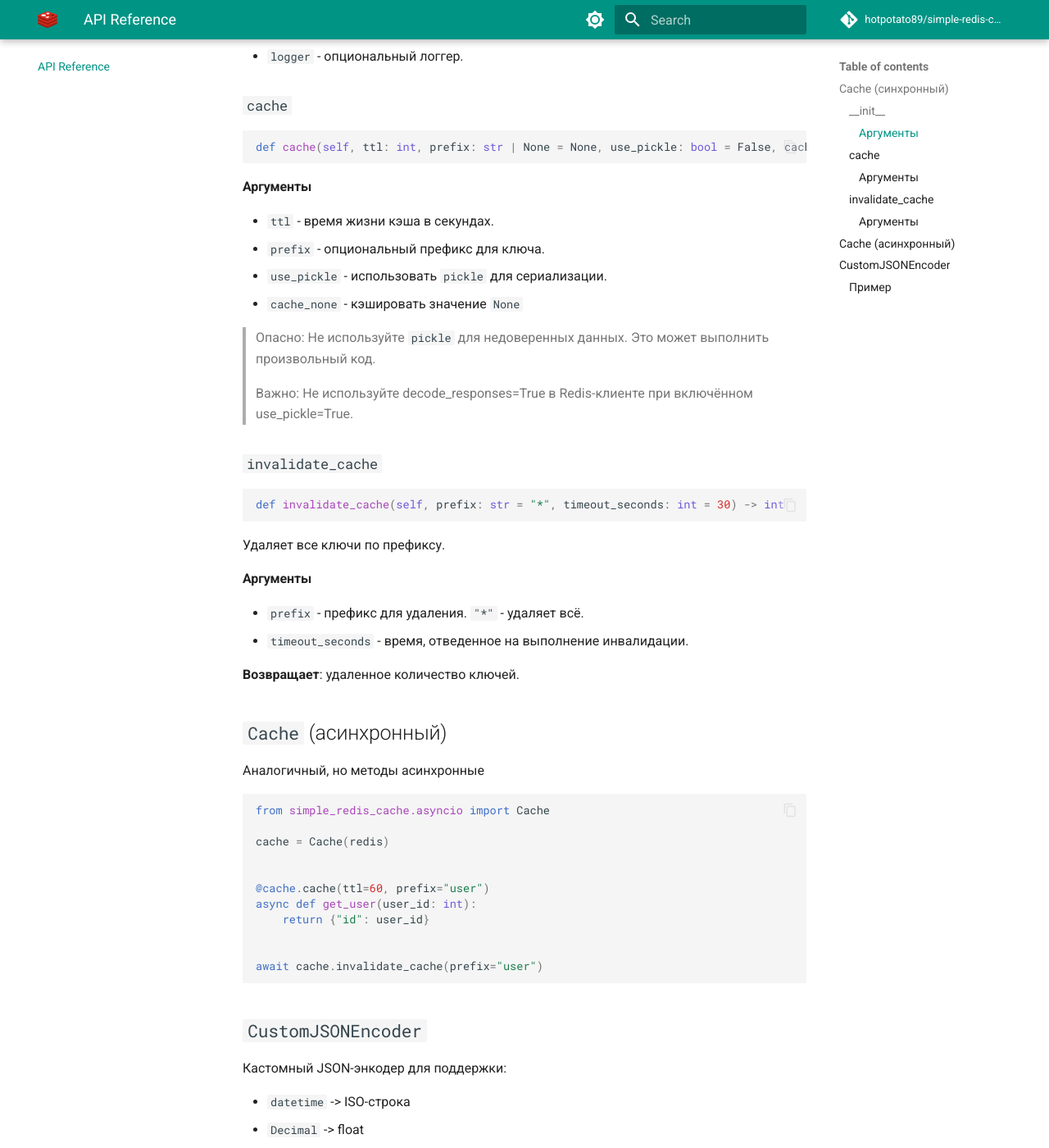
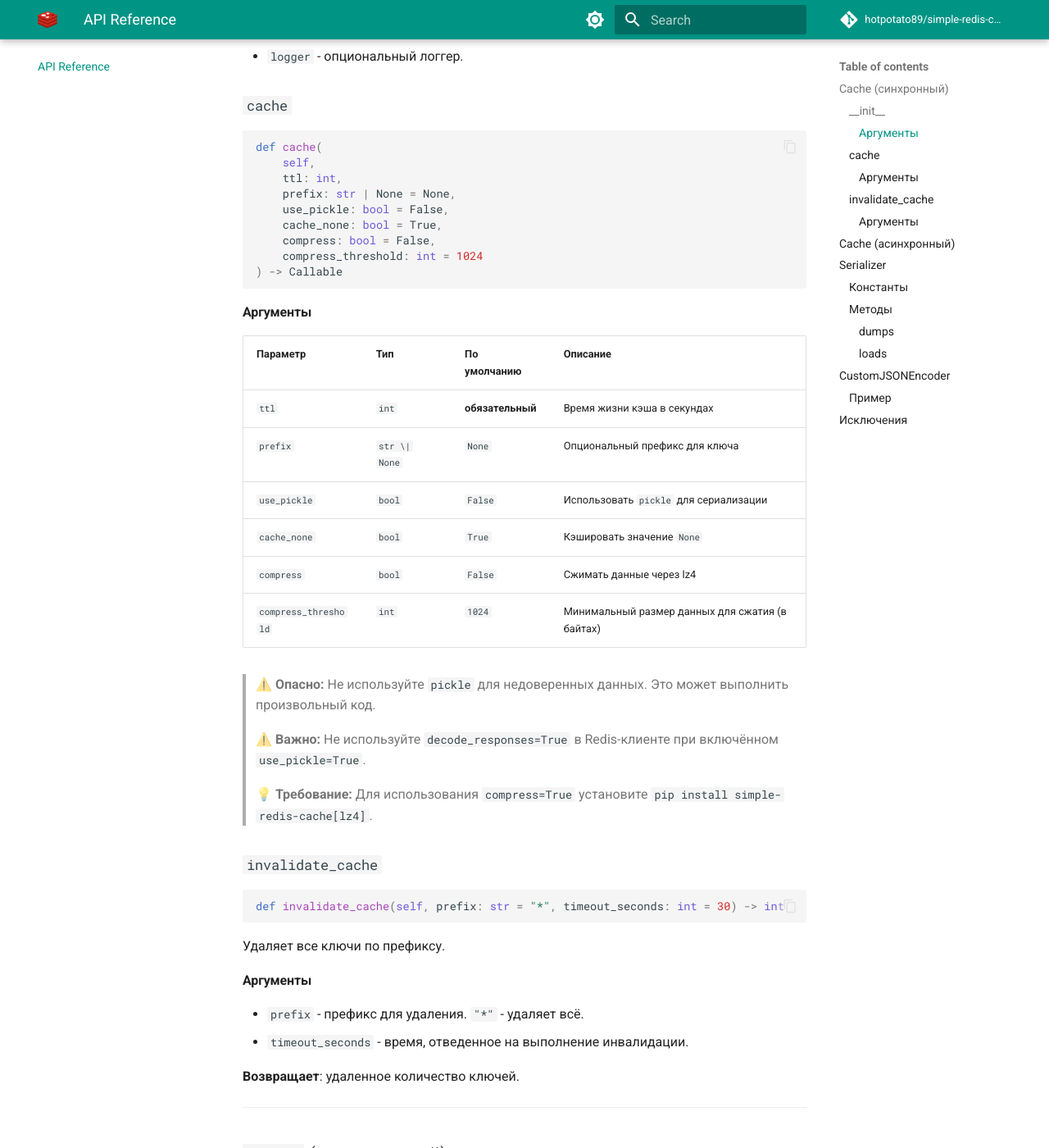
Before and after one commit to hotpotato89/simple-redis-cache, an MkDocs documentation site: the page built from docs/api.md, in a window 1280 px wide and 1400 px high, scrolled down 400 px. Shown: the whole window at 82% size. Built offline with MkDocs 1.6.1 and Material for MkDocs 9.7.7, drawn with Linux system fonts in a browser that asks for light colours; comment, search, counter and statistics services are not loaded; some of the changed text lies outside the part shown.

````diff
--- a/docs/api.md
+++ b/docs/api.md
@@ -15,19 +15,33 @@ def __init__(self, redis_client: Redis, logger: Logger | None = None) -> None
 ### `cache`
 
 ```python
-def cache(self, ttl: int, prefix: str | None = None, use_pickle: bool = False, cache_none: bool = True) -> Callable
+def cache(
+    self,
+    ttl: int,
+    prefix: str | None = None,
+    use_pickle: bool = False,
+    cache_none: bool = True,
+    compress: bool = False,
+    compress_threshold: int = 1024
+) -> Callable
 ```
 
 #### Аргументы
 
-* `ttl` - время жизни кэша в секундах.
-* `prefix` - опциональный префикс для ключа.
-* `use_pickle` - использовать `pickle` для сериализации.
-* `cache_none` - кэшировать значение `None`
+| Параметр | Тип | По умолчанию | Описание |
+|----------|-----|--------------|----------|
+| `ttl` | `int` | **обязательный** | Время жизни кэша в секундах |
+| `prefix` | `str \| None` | `None` | Опциональный префикс для ключа |
+| `use_pickle` | `bool` | `False` | Использовать `pickle` для сериализации |
+| `cache_none` | `bool` | `True` | Кэшировать значение `None` |
+| `compress` | `bool` | `False` | Сжимать данные через lz4 |
+| `compress_threshold` | `int` | `1024` | Минимальный размер данных для сжатия (в байтах) |
 
-> Опасно: Не используйте `pickle` для недоверенных данных. Это может выполнить произвольный код.
+> ⚠️ **Опасно:** Не используйте `pickle` для недоверенных данных. Это может выполнить произвольный код.
 
-> Важно: Не используйте decode_responses=True в Redis-клиенте при включённом use_pickle=True.
+> ⚠️ **Важно:** Не используйте `decode_responses=True` в Redis-клиенте при включённом `use_pickle=True`.
+
+> 💡 **Требование:** Для использования `compress=True` установите `pip install simple-redis-cache[lz4]`.
 
 ### `invalidate_cache`
 
@@ -53,7 +69,7 @@ from simple_redis_cache.asyncio import Cache
 cache = Cache(redis)
 
 
-@cache.cache(ttl=60, prefix="user")
+@cache.cache(ttl=60, prefix="user", compress=True)
 async def get_user(user_id: int):
     return {"id": user_id}
 
@@ -61,22 +77,84 @@ async def get_user(user_id: int):
 await cache.invalidate_cache(prefix="user")
 ```
 
+---
+
+## `Serializer`
+
+Отвечает за сериализацию/десериализацию данных.
+
+### Константы
+
+| Константа | Значение | Описание |
+|-----------|----------|----------|
+| `NULL_MARKER` | `b"__NULL__"` | Маркер для `None` |
+| `PICKLE_PREFIX` | `b"PICKLE:"` | Префикс для pickle-данных |
+| `LZ4_PREFIX` | `b"LZ4:"` | Префикс для сжатых данных |
+| `COMPRESS_THRESHOLD` | `1024` | Порог сжатия по умолчанию |
+
+### Методы
+
+#### `dumps`
+
+```python
+@classmethod
+def dumps(
+    cls,
+    value: Any,
+    use_pickle: bool = False,
+    compress: bool = False,
+    compress_threshold: int = 1024
+) -> bytes
+```
+
+Сериализует значение в байты.
+
+#### `loads`
+
+```python
+@classmethod
+def loads(cls, data: bytes) -> Any
+```
+
+Десериализует байты обратно в Python-объект.
+
+---
+
 ## `CustomJSONEncoder`
 
-Кастомный JSON-энкодер для поддержки:
+Кастомный JSON-энкодер для поддержки дополнительных типов:
 
-* `datetime` -> ISO-строка
-* `Decimal` -> float
-* `UUID` -> строка
-* `Pydantic-модели` -> `model_dump()`
+| Тип | Формат |
+|-----|--------|
+| `datetime` | ISO-строка (`2026-08-09T15:30:45`) |
+| `date` | ISO-строка (`2026-08-09`) |
+| `time` | ISO-строка (`15:30:45.123456`) |
+| `timedelta` | Количество секунд (`float`) |
+| `Decimal` | Строка (`"99.90"`) |
+| `UUID` | Строка (`"550e8400-..."`) |
+| Pydantic-модели | `model_dump()` |
 
 ### Пример
 
 ```python
 import json
 from datetime import datetime
+from decimal import Decimal
 from simple_redis_cache.encoder import CustomJSONEncoder
 
-data = {"created": datetime.now()}
+data = {
+    "created": datetime.now(),
+    "price": Decimal("99.90")
+}
 json.dumps(data, cls=CustomJSONEncoder)
+# '{"created": "2026-08-09T15:30:45", "price": "99.90"}'
 ```
+
+---
+
+## Исключения
+
+| Исключение | Когда возникает |
+|------------|-----------------|
+| `TypeError` | Декоратор применён к функции не того типа (sync/async) |
+| `ValueError` | Некорректные данные при десериализации |
````
Also changed, not shown: other parts of docs/api.md (+3 -1 lines).
